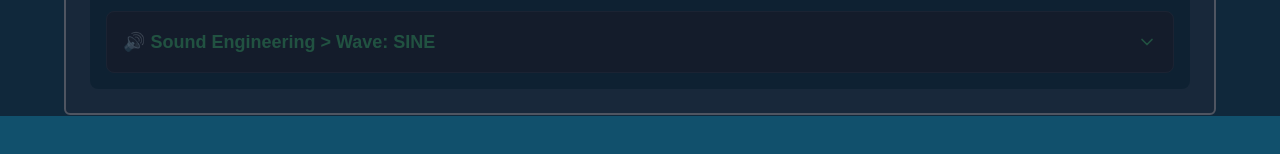
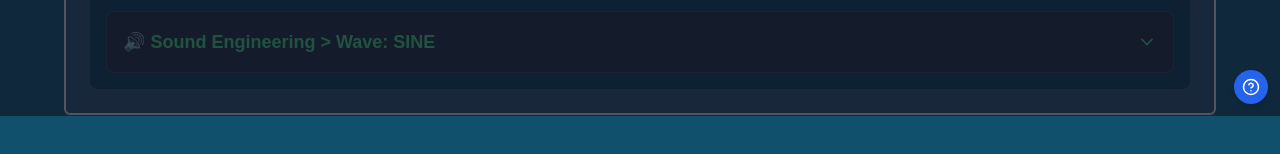
Before and after one commit to webdev-dave/build_synth_01, a Next.js app: page / in a window 1280 px wide. Shown: the part 684-838 px from the top of the page. Built offline with nearby package versions, Linux system fonts and the light colour scheme.

Commit message:
update tooltip capb

```diff
--- a/src/app/layout.tsx
+++ b/src/app/layout.tsx
@@ -1,5 +1,7 @@
 import { Geist, Geist_Mono } from "next/font/google";
 import "./globals.css";
+import { TooltipProvider } from "@/components/TooltipContext";
+import TooltipToggleButton from "@/components/TooltipToggleButton";
 
 const geistSans = Geist({
   variable: "--font-geist-sans",
@@ -71,7 +73,10 @@ export default function RootLayout({
         role="application"
         aria-label="Web-based synthesizer application"
       >
-        {children}
+        <TooltipProvider>
+          {children}
+          <TooltipToggleButton />
+        </TooltipProvider>
       </body>
     </html>
   );
--- a/src/components/Tooltip.tsx
+++ b/src/components/Tooltip.tsx
@@ -1,3 +1,5 @@
+"use client";
+
 import {
   useState,
   cloneElement,
@@ -5,8 +7,10 @@ import {
   useRef,
   useLayoutEffect,
   useEffect,
+  useId,
 } from "react";
 import { createPortal } from "react-dom";
+import { useTooltipConfig } from "./TooltipContext";
 
 interface TooltipProps {
   /** The element that triggers the tooltip */
@@ -17,6 +21,8 @@ interface TooltipProps {
   placement?: "top" | "bottom" | "left" | "right";
   /** Horizontal alignment of tooltip relative to trigger */
   alignX?: "left" | "center" | "right";
+  /** Show tooltip regardless of global toggle */
+  forceEnabled?: boolean;
 }
 
 export default function Tooltip({
@@ -24,15 +30,20 @@ export default function Tooltip({
   message,
   placement = "top",
   alignX = "left",
+  forceEnabled = false,
 }: TooltipProps) {
   const [visible, setVisible] = useState(false);
+  const [isKeyboardNav, setIsKeyboardNav] = useState(false);
+  const { enabled: tooltipsEnabled } = useTooltipConfig();
   const triggerRef = useRef<HTMLSpanElement>(null);
+  const longPressTimer = useRef<number | null>(null);
+  const LONG_PRESS_MS = 550;
   const [position, setPosition] = useState({ top: 0, left: 0 });
   const [transform, setTransform] = useState<string>("translate(-50%, -100%)");
   const tooltipRef = useRef<HTMLSpanElement>(null);
 
   // Accessibility ID
-  const tooltipId = `tooltip-${Math.random().toString(36).slice(2, 11)}`;
+  const tooltipId = useId();
 
   const trigger = isValidElement(children)
     ? cloneElement(children, {
@@ -123,6 +134,20 @@ export default function Tooltip({
     // eslint-disable-next-line react-hooks/exhaustive-deps
   }, [visible, placement, alignX]);
 
+  // Track last interaction method
+  useEffect(() => {
+    const handleKeyDown = () => setIsKeyboardNav(true);
+    const handlePointerDown = () => setIsKeyboardNav(false);
+
+    window.addEventListener("keydown", handleKeyDown, true);
+    window.addEventListener("pointerdown", handlePointerDown, true);
+
+    return () => {
+      window.removeEventListener("keydown", handleKeyDown, true);
+      window.removeEventListener("pointerdown", handlePointerDown, true);
+    };
+  }, []);
+
   // The actual tooltip element rendered via portal
   const tooltipElement = (
     <span
@@ -142,13 +167,50 @@ export default function Tooltip({
     <span
       ref={triggerRef}
       className="relative inline-block focus-visible:outline-none"
-      onMouseEnter={() => setVisible(true)}
-      onMouseLeave={() => setVisible(false)}
-      onFocus={() => setVisible(true)}
+      onPointerEnter={(e) => {
+        if (!tooltipsEnabled && !forceEnabled) return;
+        if (e.pointerType === "mouse") setVisible(true);
+      }}
+      onPointerLeave={(e) => {
+        if (!tooltipsEnabled && !forceEnabled) return;
+        if (e.pointerType === "mouse") setVisible(false);
+        if (e.pointerType !== "mouse") {
+          if (longPressTimer.current) {
+            clearTimeout(longPressTimer.current);
+            longPressTimer.current = null;
+          }
+          setVisible(false);
+        }
+      }}
+      onPointerDown={(e) => {
+        if (!tooltipsEnabled && !forceEnabled) return;
+        if (e.pointerType !== "mouse") {
+          // start long-press timer
+          longPressTimer.current = window.setTimeout(() => {
+            setVisible(true);
+          }, LONG_PRESS_MS);
+        }
+      }}
+      onPointerUp={(e) => {
+        if (!tooltipsEnabled && !forceEnabled) return;
+        if (longPressTimer.current) {
+          clearTimeout(longPressTimer.current);
+          longPressTimer.current = null;
+        }
+        if (e.pointerType !== "mouse") {
+          setVisible(false);
+        }
+      }}
+      onFocus={() => {
+        if (!tooltipsEnabled && !forceEnabled) return;
+        if (isKeyboardNav) setVisible(true);
+      }}
       onBlur={() => setVisible(false)}
     >
       {trigger}
-      {visible && createPortal(tooltipElement, document.body)}
+      {(tooltipsEnabled || forceEnabled) &&
+        visible &&
+        createPortal(tooltipElement, document.body)}
     </span>
   );
 }
--- /dev/null
+++ b/src/components/TooltipContext.tsx
@@ -0,0 +1,29 @@
+"use client";
+import React, { createContext, useContext, useState } from "react";
+
+interface TooltipContextValue {
+  enabled: boolean;
+  toggle: () => void;
+}
+
+const TooltipContext = createContext<TooltipContextValue>({
+  enabled: true,
+  // eslint-disable-next-line @typescript-eslint/no-empty-function
+  toggle: () => {},
+});
+
+export const TooltipProvider: React.FC<{ children: React.ReactNode }> = ({
+  children,
+}) => {
+  const [enabled, setEnabled] = useState(true);
+
+  const toggle = () => setEnabled((prev) => !prev);
+
+  return (
+    <TooltipContext.Provider value={{ enabled, toggle }}>
+      {children}
+    </TooltipContext.Provider>
+  );
+};
+
+export const useTooltipConfig = () => useContext(TooltipContext);
--- /dev/null
+++ b/src/components/TooltipToggleButton.tsx
@@ -0,0 +1,32 @@
+"use client";
+import { HelpCircle } from "lucide-react";
+import { useTooltipConfig } from "./TooltipContext";
+import Tooltip from "./Tooltip";
+
+export default function TooltipToggleButton() {
+  const { enabled, toggle } = useTooltipConfig();
+
+  return (
+    <div className="fixed bottom-3 right-3 z-[1001]">
+      <Tooltip
+        message={enabled ? "Disable helper tooltips" : "Enable helper tooltips"}
+        placement="left"
+        alignX="right"
+        forceEnabled
+      >
+        <button
+          onClick={toggle}
+          className={`p-2 rounded-full shadow-md transition-colors focus:outline-none focus:ring-2 focus:ring-offset-2 focus:ring-blue-500 ${
+            enabled
+              ? "bg-blue-600 hover:bg-blue-700"
+              : "bg-gray-600 hover:bg-gray-700"
+          } text-white`}
+          aria-pressed={enabled}
+          aria-label={enabled ? "Disable tooltips" : "Enable tooltips"}
+        >
+          <HelpCircle size={18} />
+        </button>
+      </Tooltip>
+    </div>
+  );
+}
```
